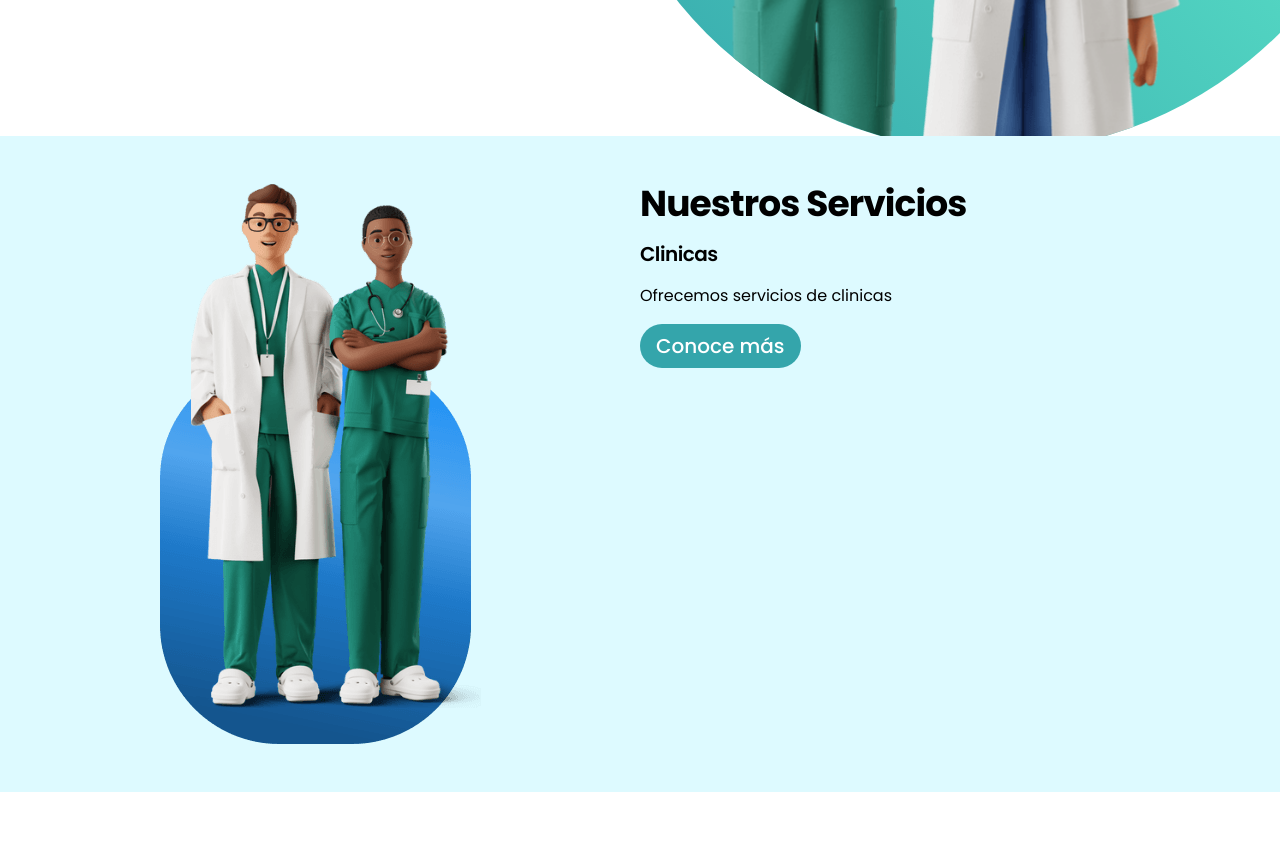
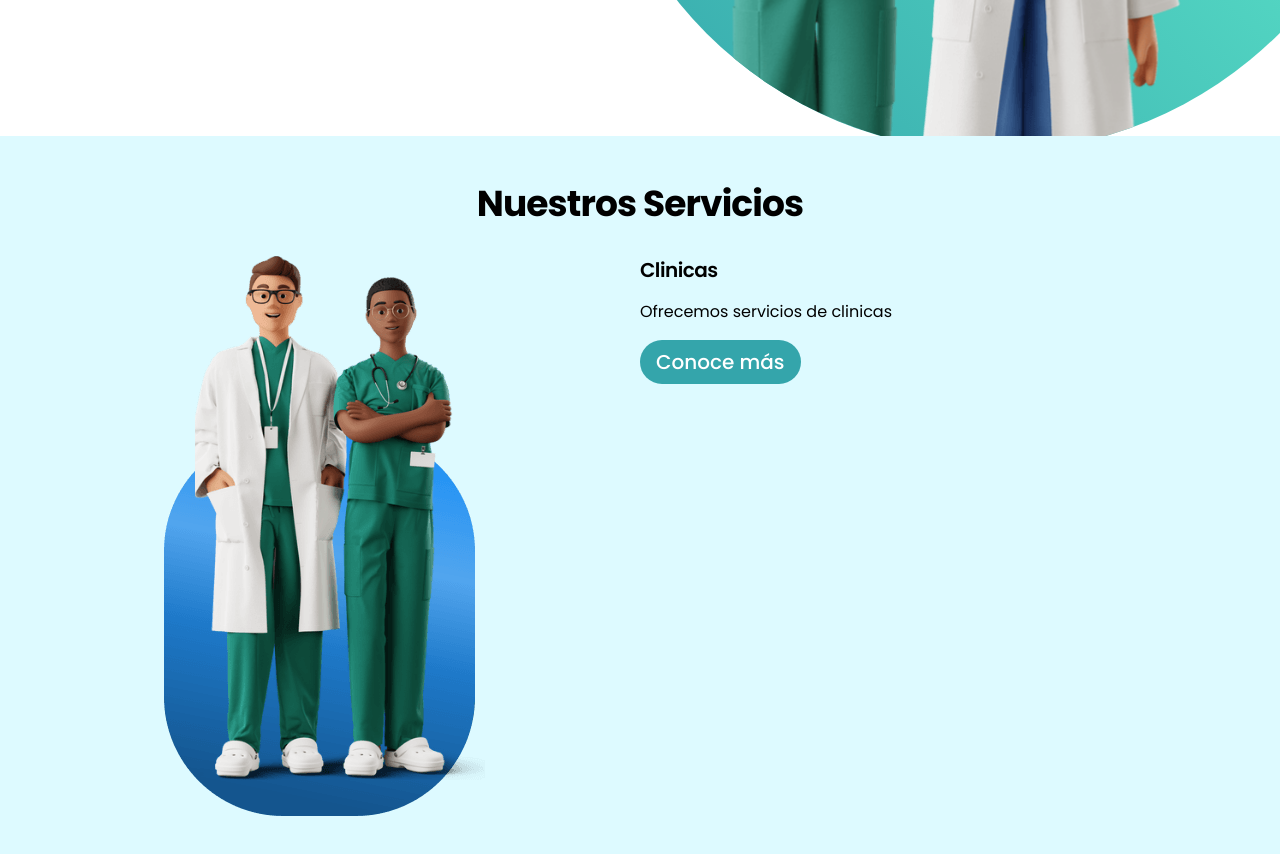
Before and after one commit to obedvs/bcare-summit, a Next.js app: page / in a window 1280 px wide. Shown: the part 540-1394 px from the top of the page. Before the commit the page ends 1332 px from the top, so only its background shows below. Built offline with nearby package versions, Linux system fonts and the light colour scheme.

Commit message:
Add Services Section

```diff
--- a/src/components/services.tsx
+++ b/src/components/services.tsx
@@ -3,14 +3,14 @@ import Image from "next/image";
 const Services = () => {
   return (
     <section className="bg-[#90EDFF]/30">
-      <div className="relative grid grid-cols-1 md:grid-cols-2 container mx-auto py-12">
-        <article className="relative min-h-[560px] flex justify-center">
+      <div className="relative grid grid-cols-1 md:grid-cols-2 container mx-auto py-12 px-2">
+          <h2 className="text-2xl font-bold tracking-tight sm:text-4xl col-span-2 text-center mb-8">
+            Nuestros Servicios
+          </h2>
+        <article className="relative min-h-[560px] md:flex justify-center hidden">
           <Image src="/services_1.png" width={560} height={560} alt="Servicios" className="h-full w-auto" />
         </article>
-        <article className="space-y-4">
-          <h2 className="text-2xl font-bold tracking-tight sm:text-4xl">
-            Nuestros Servicios
-          </h2>
+        <article className="flex flex-col items-start gap-y-4">
           <h3 className="text-lg font-semibold tracking-tight sm:text-xl">Clinicas</h3>
           <p>Ofrecemos servicios de clinicas</p>
           <button className="bg-[#34A5AB] py-2 px-4 rounded-3xl font-medium text-white text-xl">
```
